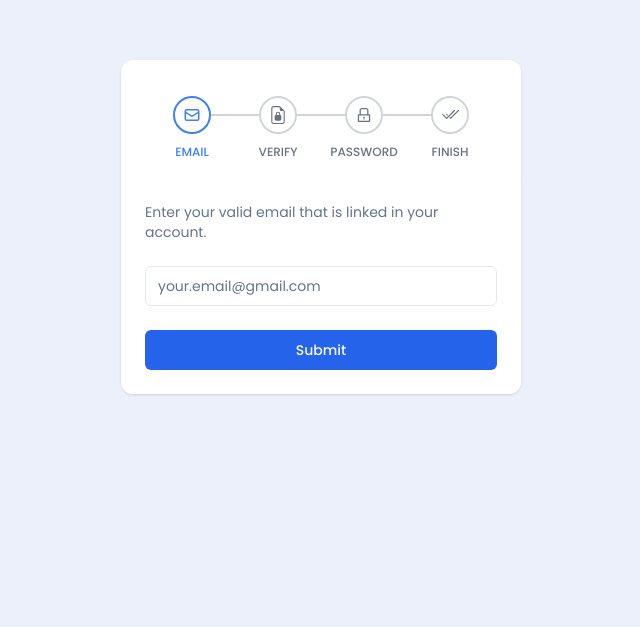
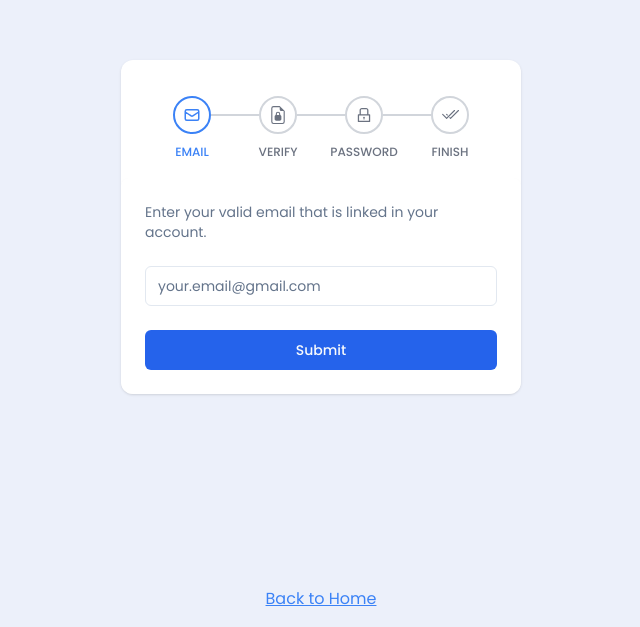
Before and after one commit to astridpx/WRS-Management-System, a Next.js app: page /Login/1 in a window 1280 px wide. Shown: the part 173-800 px from the top of the page, without its empty margins (319-959 px from the left). Built offline with nearby package versions, Linux system fonts and the light colour scheme.

Commit message:
Add back to home link

```diff
--- a/src/app/Login/[username]/page.tsx
+++ b/src/app/Login/[username]/page.tsx
@@ -396,6 +396,13 @@ export default function ForgotPasswordPage() {
             </TabsContent>
           </Tabs>
         </section>
+
+        <Link
+          href={"/"}
+          className="absolute bottom-4 mx-auto text-blue-500 underline"
+        >
+          Back to Home
+        </Link>
       </main>
     </>
   );
```
